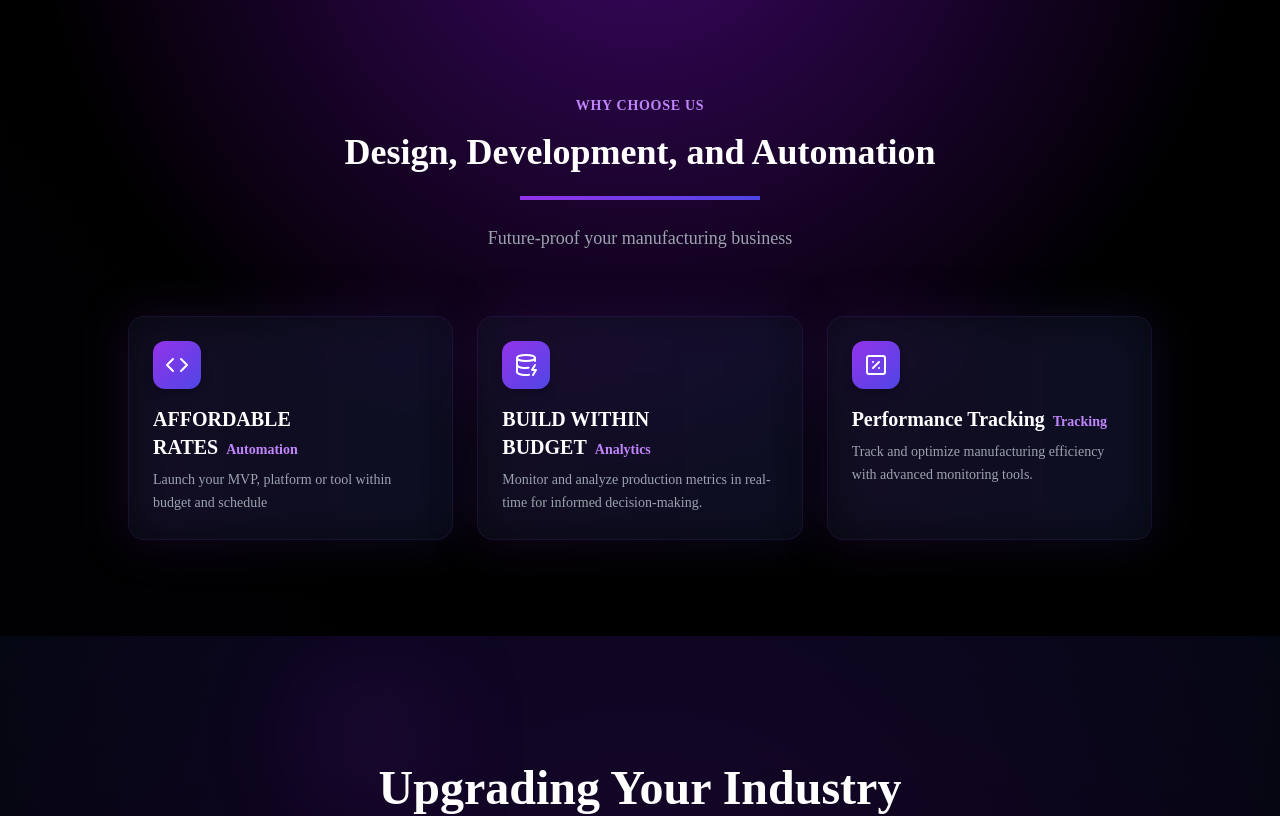
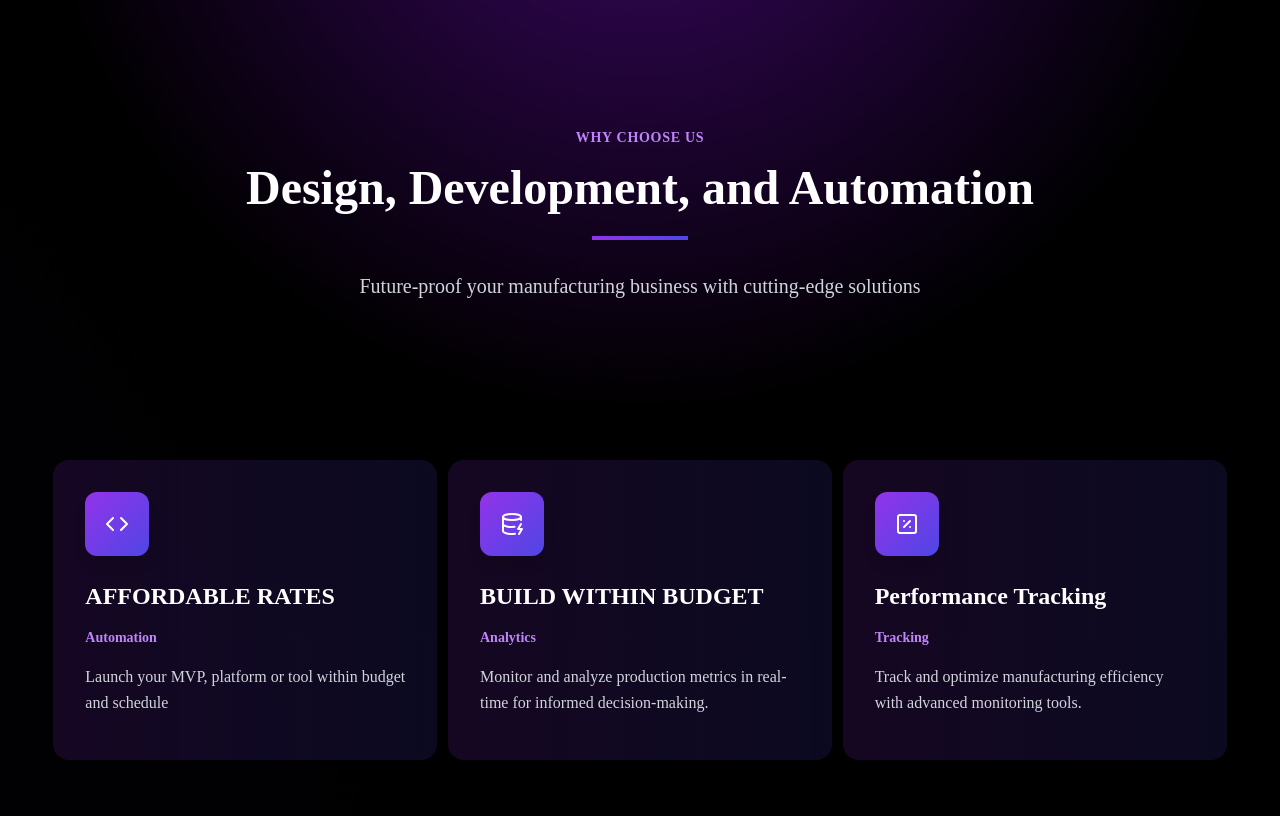
Before and after one commit to ake144/product, a Next.js app: page / in a window 1280 px wide. Shown: the part 720-1536 px from the top of the page. Built offline with nearby package versions, Linux system fonts and the light colour scheme.

Commit message:
anime addied to card

```diff
--- a/components/cards.tsx
+++ b/components/cards.tsx
@@ -1,12 +1,12 @@
-'use client'
+"use client"
 
 import { features } from "@/lib/data";
 import { motion } from "framer-motion";
+import { CardBody, CardContainer, CardItem } from "@/components/ui/3d-card";
 
-
-const DesignSection = () => {
+export default function DesignSection() {
   return (
-    <section className="relative py-24 overflow-hidden">
+    <section className="relative py-32 overflow-hidden">
       <div className="absolute inset-0 bg-black/95" />
       <div className="absolute inset-0 bg-[radial-gradient(circle_600px_at_50%_-20%,#3b0764,transparent)]" />
 
@@ -16,21 +16,21 @@ const DesignSection = () => {
           whileInView={{ opacity: 1, y: 0 }}
           viewport={{ once: true }}
           transition={{ duration: 0.8 }}
-          className="text-center mb-16"
+          className="text-center mb-20"
         >
           <span className="text-purple-400 text-sm font-semibold tracking-wider uppercase mb-4 block">
             Why Choose Us
           </span>
-          <h2 className="text-3xl md:text-4xl font-bold text-white mb-6">
-          Design, Development, and Automation
+          <h2 className="text-4xl md:text-5xl font-bold text-white mb-6">
+            Design, Development, and Automation
           </h2>
-          <div className="w-60 h-1 bg-gradient-to-r from-purple-600 to-indigo-600 mx-auto mb-6" />
-          <p className="text-lg text-gray-400 max-w-2xl mx-auto">
-            Future-proof your manufacturing business
+          <div className="w-24 h-1 bg-gradient-to-r from-purple-600 to-indigo-600 mx-auto mb-8" />
+          <p className="text-xl text-gray-300 max-w-2xl mx-auto">
+            Future-proof your manufacturing business with cutting-edge solutions
           </p>
         </motion.div>
 
-        <div className="grid grid-cols-1 md:grid-cols-3 gap-6 max-w-5xl mx-auto">
+        <div className="grid grid-cols-1 md:grid-cols-3 gap-8 max-w-6xl mx-auto">
           {features.map((feature, index) => (
             <motion.div
               key={index}
@@ -39,31 +39,42 @@ const DesignSection = () => {
               viewport={{ once: true }}
               transition={{ duration: 0.5, delay: index * 0.1 }}
             >
-              <div className="relative group h-full">
-                <div className="absolute inset-0 bg-gradient-to-r from-purple-800/20 to-indigo-800/20 rounded-2xl blur-xl group-hover:blur-2xl transition-all duration-300" />
-                <div className="relative bg-gray-900/40 backdrop-blur-sm border border-purple-500/10 rounded-2xl p-6 h-full hover:border-purple-500/30 transition-all duration-300">
-                  <div className="bg-gradient-to-br from-purple-600 to-indigo-600 w-12 h-12 rounded-xl flex items-center justify-center mb-4 shadow-lg">
+              <CardContainer className="inter-var">
+                <CardBody className="relative group h-full min-h-[300px] bg-gradient-to-r from-purple-800/20 to-indigo-800/20 rounded-2xl p-8 hover:border-purple-500/30 transition-all duration-300">
+                  <div className="absolute inset-0 bg-gradient-to-br from-purple-800/20 to-indigo-800/20 rounded-2xl opacity-0 group-hover:opacity-100 transition-opacity duration-300" />
+                  <CardItem
+                    translateZ="100"
+                    className="bg-gradient-to-br from-purple-600 to-indigo-600 w-16 h-16 rounded-xl flex items-center justify-center mb-6 shadow-lg"
+                  >
                     {feature.icon}
-                  </div>
-                  <h3 className="text-xl font-semibold text-white mb-2">
+                  </CardItem>
+                  <CardItem
+                    as="h3"
+                    translateZ="50"
+                    className="text-2xl font-bold text-white mb-4"
+                  >
                     {feature.title}
-                    <span className="text-purple-400 ml-2 text-sm">
-                      {feature.highlight}
-                    </span>
-                  </h3>
-                  <p className="text-gray-400 text-sm leading-relaxed">
+                  </CardItem>
+                  <CardItem
+                    as="span"
+                    translateZ="60"
+                    className="text-purple-400 text-sm font-semibold mb-4 block"
+                  >
+                    {feature.highlight}
+                  </CardItem>
+                  <CardItem
+                    as="p"
+                    translateZ="70"
+                    className="text-gray-300 text-base leading-relaxed"
+                  >
                     {feature.desc}
-                  </p>
-                </div>
-              </div>
+                  </CardItem>
+                </CardBody>
+              </CardContainer>
             </motion.div>
           ))}
         </div>
       </div>
     </section>
   );
-};
-
-
-
-export default DesignSection;
+}
--- a/components/footer.tsx
+++ b/components/footer.tsx
@@ -1,4 +1,4 @@
-import { Facebook, Twitter, LinkedinIcon as LinkedIn, Linkedin,  Diamond,} from "lucide-react"
+import {  Twitter, Linkedin,  Diamond,} from "lucide-react"
 import Link from "next/link"
 
 const Footer= () => {
--- /dev/null
+++ b/components/ui/3d-card.tsx
@@ -0,0 +1,154 @@
+"use client";
+
+import { cn } from "@/lib/utils";
+import React, {
+  createContext,
+  useState,
+  useContext,
+  useRef,
+  useEffect,
+} from "react";
+
+const MouseEnterContext = createContext<
+  [boolean, React.Dispatch<React.SetStateAction<boolean>>] | undefined
+>(undefined);
+
+export const CardContainer = ({
+  children,
+  className,
+  containerClassName,
+}: {
+  children?: React.ReactNode;
+  className?: string;
+  containerClassName?: string;
+}) => {
+  const containerRef = useRef<HTMLDivElement>(null);
+  const [isMouseEntered, setIsMouseEntered] = useState(false);
+
+  const handleMouseMove = (e: React.MouseEvent<HTMLDivElement>) => {
+    if (!containerRef.current) return;
+    const { left, top, width, height } =
+      containerRef.current.getBoundingClientRect();
+    const x = (e.clientX - left - width / 2) / 25;
+    const y = (e.clientY - top - height / 2) / 25;
+    containerRef.current.style.transform = `rotateY(${x}deg) rotateX(${y}deg)`;
+  };
+
+  const handleMouseEnter = () => {
+    setIsMouseEntered(true);
+    if (!containerRef.current) return;
+  };
+
+  const handleMouseLeave = () => {
+    if (!containerRef.current) return;
+    setIsMouseEntered(false);
+    containerRef.current.style.transform = `rotateY(0deg) rotateX(0deg)`;
+  };
+  return (
+    <MouseEnterContext.Provider value={[isMouseEntered, setIsMouseEntered]}>
+      <div
+        className={cn(
+          "py-20 flex items-center justify-center",
+          containerClassName
+        )}
+        style={{
+          perspective: "1000px",
+        }}
+      >
+        <div
+          ref={containerRef}
+          onMouseEnter={handleMouseEnter}
+          onMouseMove={handleMouseMove}
+          onMouseLeave={handleMouseLeave}
+          className={cn(
+            "flex items-center justify-center relative transition-all duration-200 ease-linear",
+            className
+          )}
+          style={{
+            transformStyle: "preserve-3d",
+          }}
+        >
+          {children}
+        </div>
+      </div>
+    </MouseEnterContext.Provider>
+  );
+};
+
+export const CardBody = ({
+  children,
+  className,
+}: {
+  children: React.ReactNode;
+  className?: string;
+}) => {
+  return (
+    <div
+      className={cn(
+        "h-96 w-96 [transform-style:preserve-3d]  [&>*]:[transform-style:preserve-3d]",
+        className
+      )}
+    >
+      {children}
+    </div>
+  );
+};
+
+export const CardItem = ({
+  as: Tag = "div",
+  children,
+  className,
+  translateX = 0,
+  translateY = 0,
+  translateZ = 0,
+  rotateX = 0,
+  rotateY = 0,
+  rotateZ = 0,
+  ...rest
+}: {
+  as?: React.ElementType;
+  children: React.ReactNode;
+  className?: string;
+  translateX?: number | string;
+  translateY?: number | string;
+  translateZ?: number | string;
+  rotateX?: number | string;
+  rotateY?: number | string;
+  rotateZ?: number | string;
+  [key: string]: number | string | React.ReactNode | React.ElementType | undefined | unknown;
+}) => {
+  const ref = useRef<HTMLDivElement>(null);
+  const [isMouseEntered] = useMouseEnter();
+
+  useEffect(() => {
+    handleAnimations();
+  }, [isMouseEntered]);
+
+  const handleAnimations = () => {
+    if (!ref.current) return;
+    if (isMouseEntered) {
+      ref.current.style.transform = `translateX(${translateX}px) translateY(${translateY}px) translateZ(${translateZ}px) rotateX(${rotateX}deg) rotateY(${rotateY}deg) rotateZ(${rotateZ}deg)`;
+    } else {
+      ref.current.style.transform = `translateX(0px) translateY(0px) translateZ(0px) rotateX(0deg) rotateY(0deg) rotateZ(0deg)`;
+    }
+  };
+
+  return (
+    <Tag
+      ref={ref}
+      className={cn("w-fit transition duration-200 ease-linear", className)}
+      {...rest}
+    >
+      {children}
+    </Tag>
+  );
+};
+
+// Create a hook to use the context
+export const useMouseEnter = () => {
+  const context = useContext(MouseEnterContext);
+  if (context === undefined) {
+    throw new Error("useMouseEnter must be used within a MouseEnterProvider");
+  }
+  return context;
+};
--- a/components/ui/moving-border.tsx
+++ b/components/ui/moving-border.tsx
@@ -22,12 +22,12 @@ export function MovingButton({
 }: {
   borderRadius?: string;
   children: React.ReactNode;
-  as?: any;
+  as?: React.ElementType;
   containerClassName?: string;
   borderClassName?: string;
   duration?: number;
   className?: string;
-  [key: string]: any;
+  [key: string]: number | string | React.ReactNode | React.ElementType | undefined | unknown;
 }) {
   return (
     <Component
@@ -80,9 +80,9 @@ export const MovingBorder = ({
   duration?: number;
   rx?: string;
   ry?: string;
-  [key: string]: any;
+  [key: string]: number | string | React.ReactNode | React.ElementType | undefined | unknown;
 }) => {
-  const pathRef = useRef<any>();
+  const pathRef = useRef<SVGRectElement>(null);
   const progress = useMotionValue<number>(0);
 
   useAnimationFrame((time) => {
--- a/components/upgrade.tsx
+++ b/components/upgrade.tsx
@@ -2,7 +2,7 @@
 
 import { benefits } from "@/lib/data";
 import { motion } from "framer-motion";
-import Image from "next/image";
+
 
 const UpgradeSection = () => {
   const containerVariants = {
```
Also changed, not shown: components/hero-section.tsx (indentation only).
